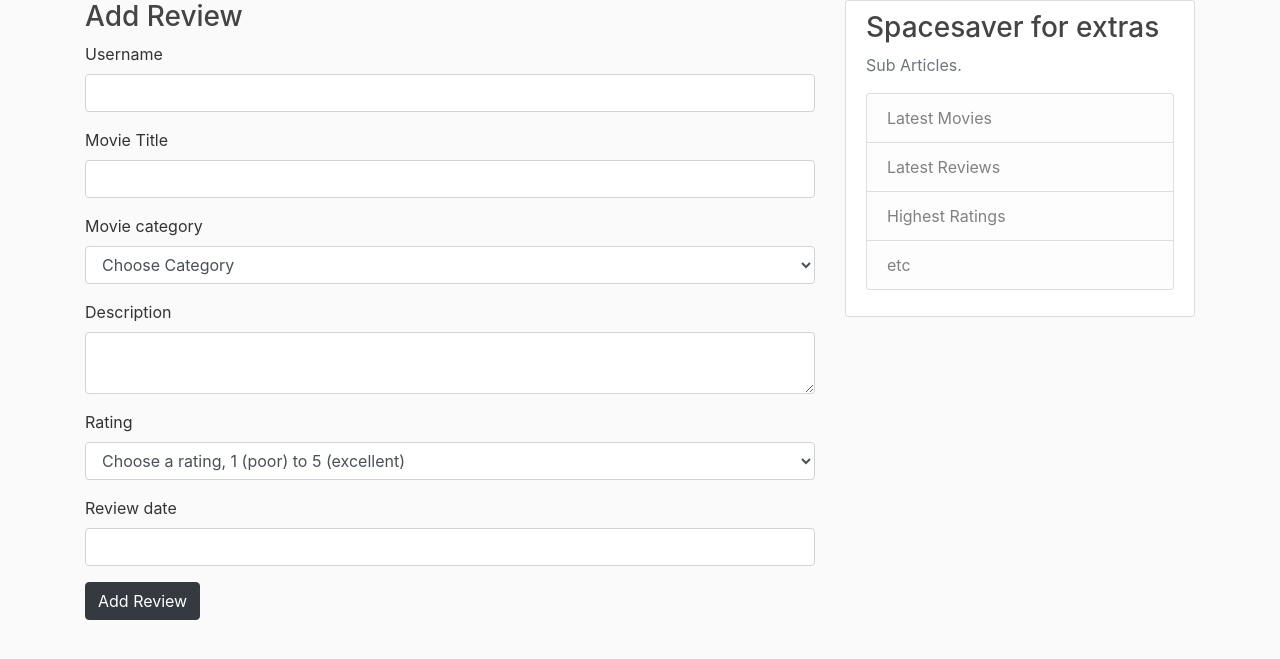
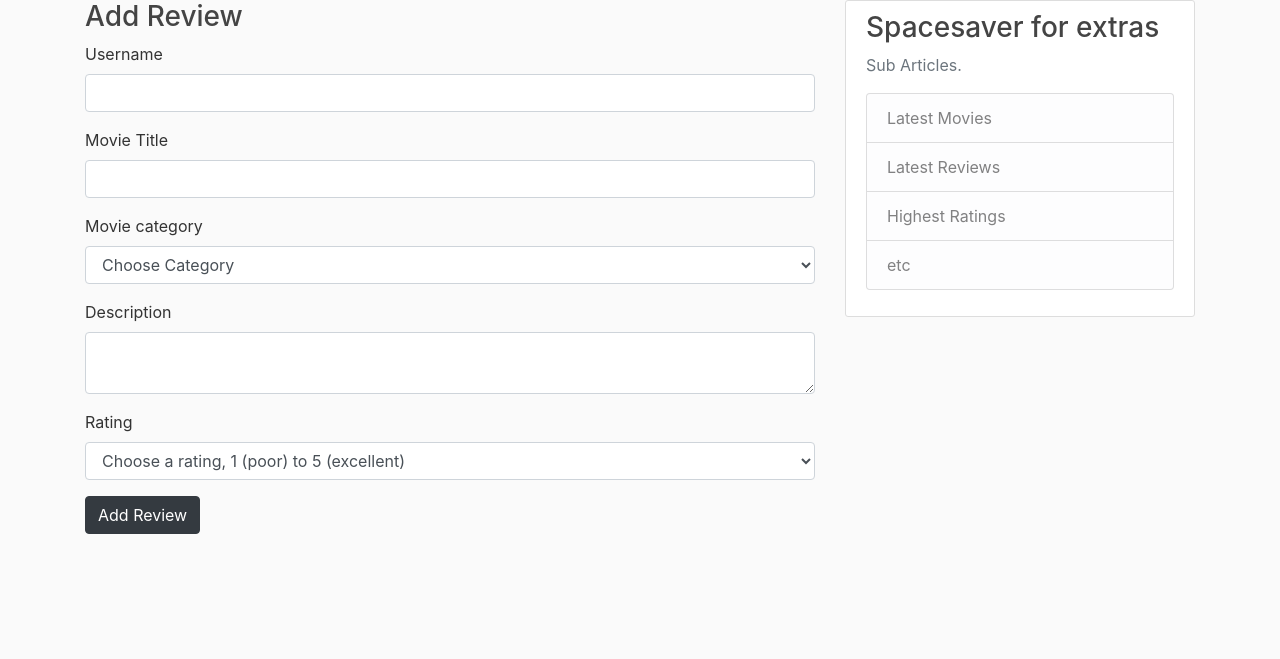
Before and after one commit to hurter3/MovieReviewHub, a Flask app: page /addreview in a window 1280 px wide. Shown: the part 80-739 px from the top of the page. Run offline with Flask 2, Linux system fonts and the light colour scheme; data that the repository does not hold is empty; some libraries are stand-ins or nearby versions.

Commit message:
removed datepicker jquery selecetor and replaced with date timestamp on mongo DB insert or update

```diff
--- a/app.py
+++ b/app.py
@@ -2,6 +2,7 @@ import os
 from flask import Flask, render_template, redirect, request, url_for
 from flask_pymongo import PyMongo
 from bson.objectid import ObjectId
+from datetime import datetime
 from os import path
 if path.exists("env.py"):
     import env
@@ -37,7 +38,13 @@ def addreview():
 @app.route('/insertreview', methods=['POST'])
 def insertreview():
     reviews = mongo.db.reviews
-    reviews.insert_one(request.form.to_dict())
+    post = {'username': request.form.get('username'),
+            'movie_name': request.form.get('movie_name'),
+            'category_name': request.form.get('category_name'),
+            'description': request.form.get('description'),
+            'review_rating': request.form.get('review_rating'),
+            'review_date': datetime.now().strftime('%m/%d/%Y, %H:%M:%S')}
+    reviews.insert_one(post)
     return render_template("reviews.html",
                            reviews=mongo.db.reviews.find())
 
@@ -52,15 +59,21 @@ def editreview(review_id):
 @app.route('/updatereview/<review_id>', methods=["POST"])
 def updatereview(review_id):
     reviews = mongo.db.reviews
-    reviews.update( {'_id': ObjectId(review_id)},
+    reviews.replace_one( {'_id': ObjectId(review_id)},
     {
         'username': request.form.get('username'),
         'movie_name': request.form.get('movie_name'),
         'category_name': request.form.get('category_name'),
         'description': request.form.get('description'),
         'review_rating': request.form.get('review_rating'),
-        'review_date': request.form.get('review_date')
+        'review_date': datetime.now().strftime('%m/%d/%Y, %H:%M:%S')
     })
+    return render_template("reviews.html",
+                           reviews=mongo.db.reviews.find())
+
+@app.route('/deletereview/<review_id>')
+def deletereview(review_id):
+    mongo.db.reviews.remove({'_id': ObjectId(review_id)})
     return render_template("reviews.html",
                            reviews=mongo.db.reviews.find())
 
--- a/templates/addreview.html
+++ b/templates/addreview.html
@@ -29,10 +29,6 @@
                       <option value="{{rating.review_rating}}">{{rating.review_rating}}</option>
                   {% endfor %}    </select>
   </div>
-   <div class="form-group">
-    <label for="exampleFormControlInput1">Review date</label>
-    <input type="text" class="form-control" id="datepicker" name="review_date">
-  </div>
   <div> <button class="btn btn-dark" type="submit">Add Review</button>
   </div>
 </form>
--- a/templates/base.html
+++ b/templates/base.html
@@ -72,13 +72,6 @@
     <script src="https://maxcdn.bootstrapcdn.com/bootstrap/4.0.0/js/bootstrap.min.js" integrity="sha384-JZR6Spejh4U02d8jOt6vLEHfe/JQGiRRSQQxSfFWpi1MquVdAyjUar5+76PVCmYl" crossorigin="anonymous"></script>
     <script src="https://cdnjs.cloudflare.com/ajax/libs/jquery/3.2.1/jquery.min.js"></script>
 
-    <script src="https://code.jquery.com/jquery-1.12.4.js"></script>
-    <script src="https://code.jquery.com/ui/1.12.1/jquery-ui.js"></script>
-    <script>
-    $( function() {
-        $( "#datepicker" ).datepicker();
-    } );
-    </script>
 
 
 </body>
--- a/templates/editreview.html
+++ b/templates/editreview.html
@@ -40,10 +40,6 @@
                   {% endfor %}
     </select>
   </div>
-   <div class="form-group">
-    <label for="exampleFormControlInput1">Review date</label>
-    <input type="text" class="form-control" id="datepicker" name="review_date">
-  </div>
   <div> <button class="btn btn-dark" type="submit">Edit Review</button>
   </div>
 </form>
--- a/templates/reviews.html
+++ b/templates/reviews.html
@@ -13,7 +13,7 @@
             </div>
             <div col-3>
                   <a href="{{url_for('editreview', review_id=review._id)}}" type="button" class="btn btn-warning btn-sm">Edit</a>
-                  <button type="button" class="btn btn-danger btn-sm">Delete</button>
+                  <a href="{{url_for('deletereview', review_id=review._id)}}" type="button" class="btn btn-danger btn-sm">Delete</a>
             </div>
             </h2>
             </div>
```
